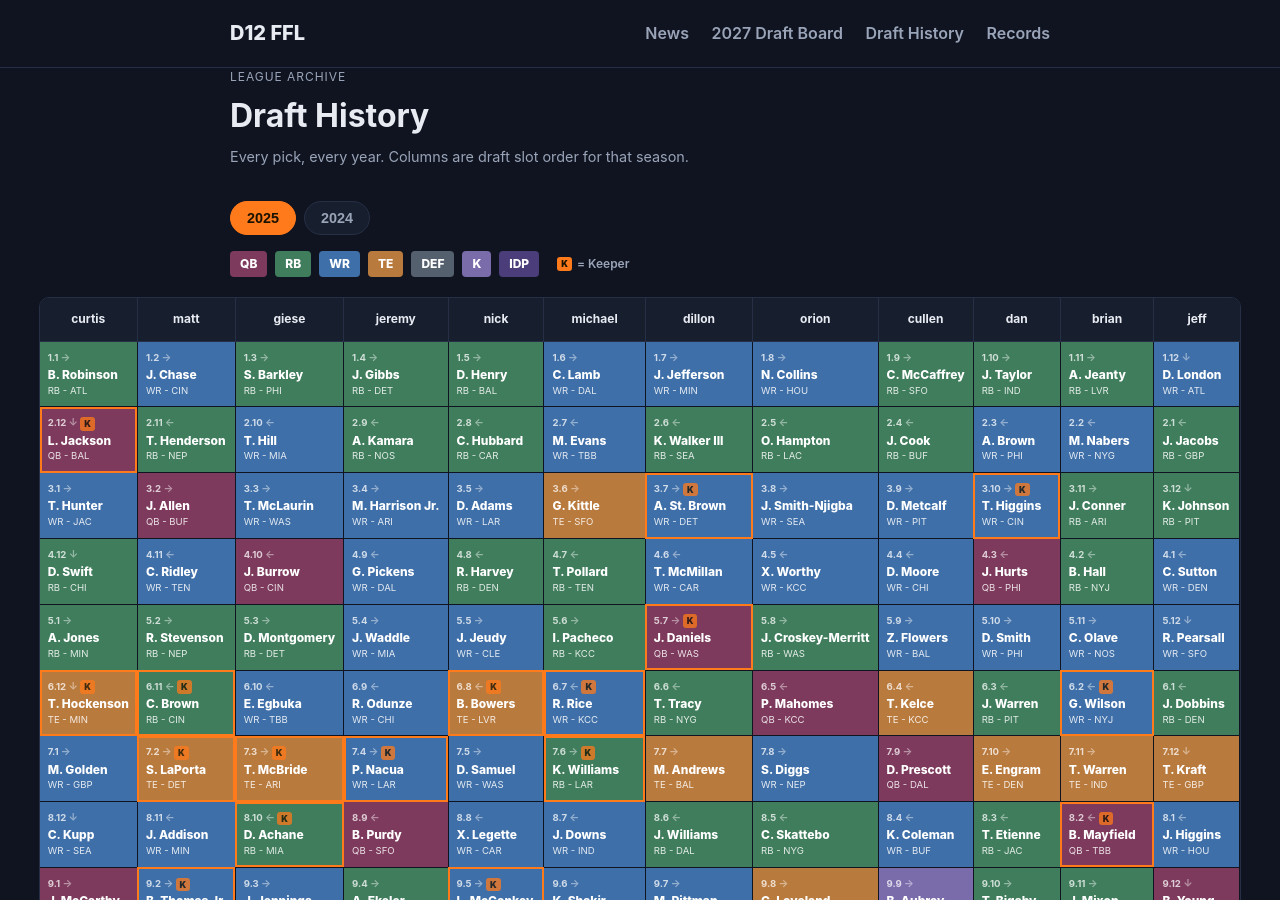
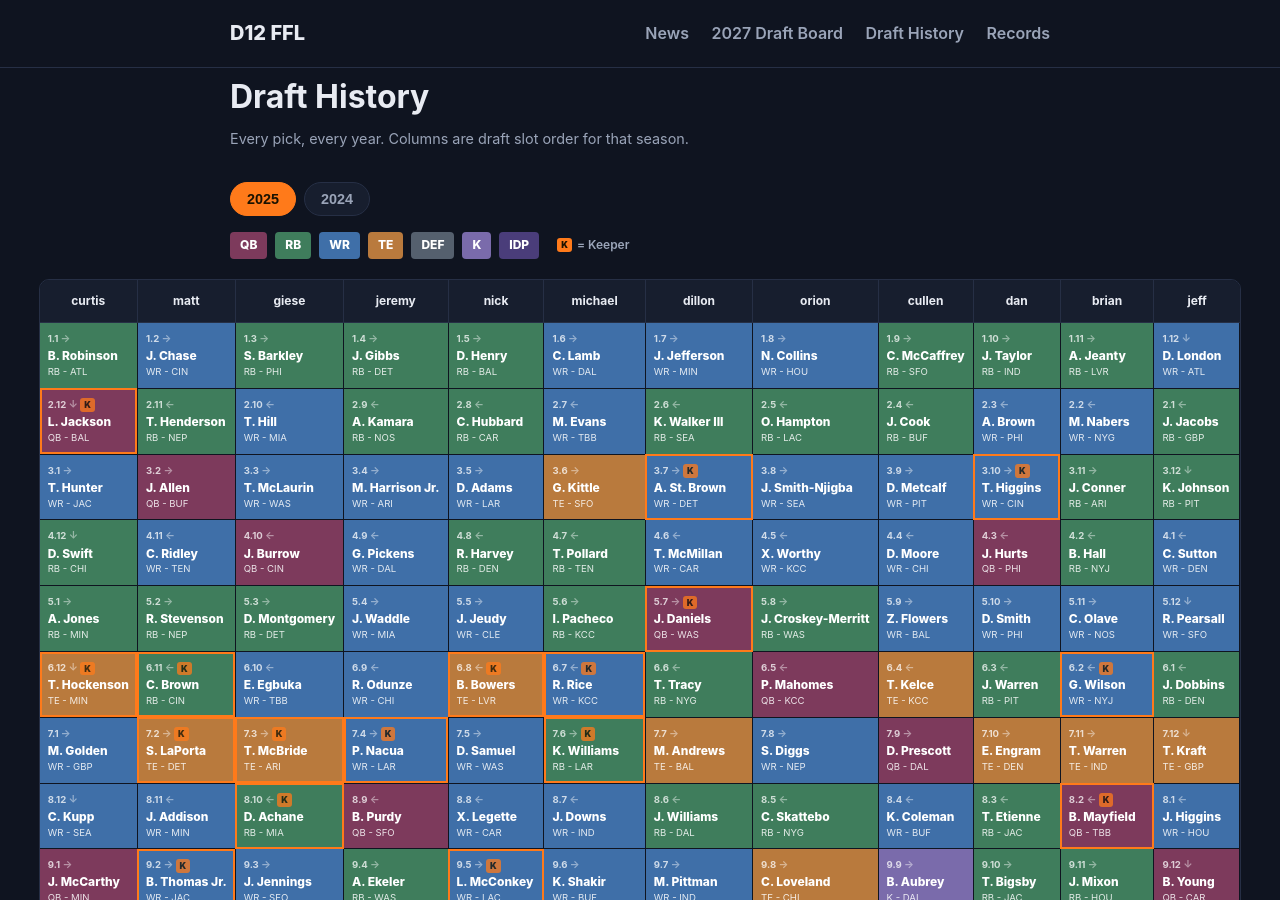
Before and after one commit to cullenhgn/D12-FFL-Website, a Jekyll site: the page built from previous-drafts/index.md, in a window 1280 px wide and 900 px high. Built offline with Jekyll 4.4.1, drawn with Linux system fonts in a browser that asks for light colours.

Commit message:
Update index.md

```diff
--- a/previous-drafts/index.md
+++ b/previous-drafts/index.md
@@ -6,7 +6,6 @@ permalink: /previous-drafts/
 
 <div class="fp-header">
   <div>
-    <p class="fp-eyebrow">League Archive</p>
     <h1>Draft History</h1>
     <p class="fp-sub">Every pick, every year. Columns are draft slot order for that season.</p>
   </div>
```
